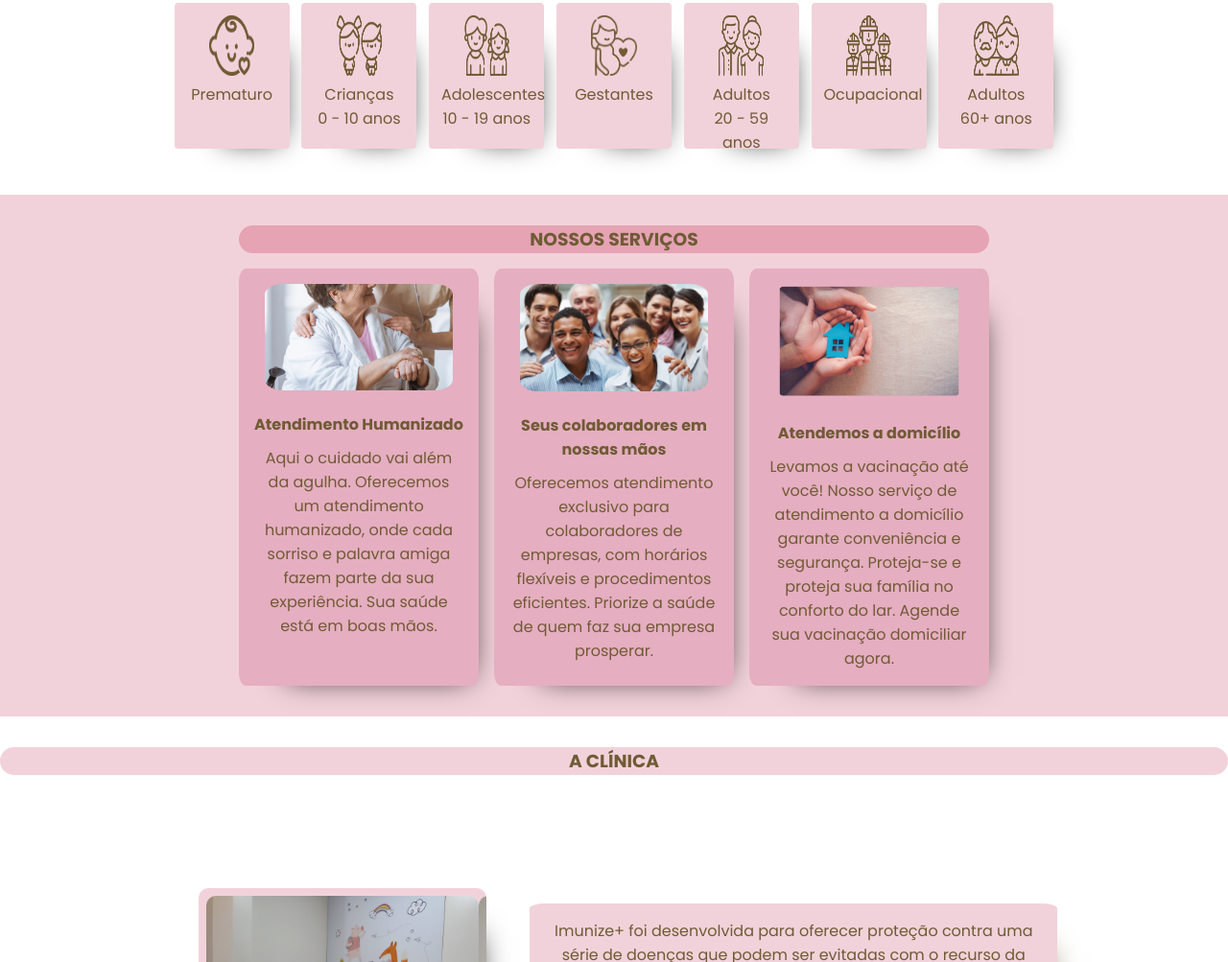
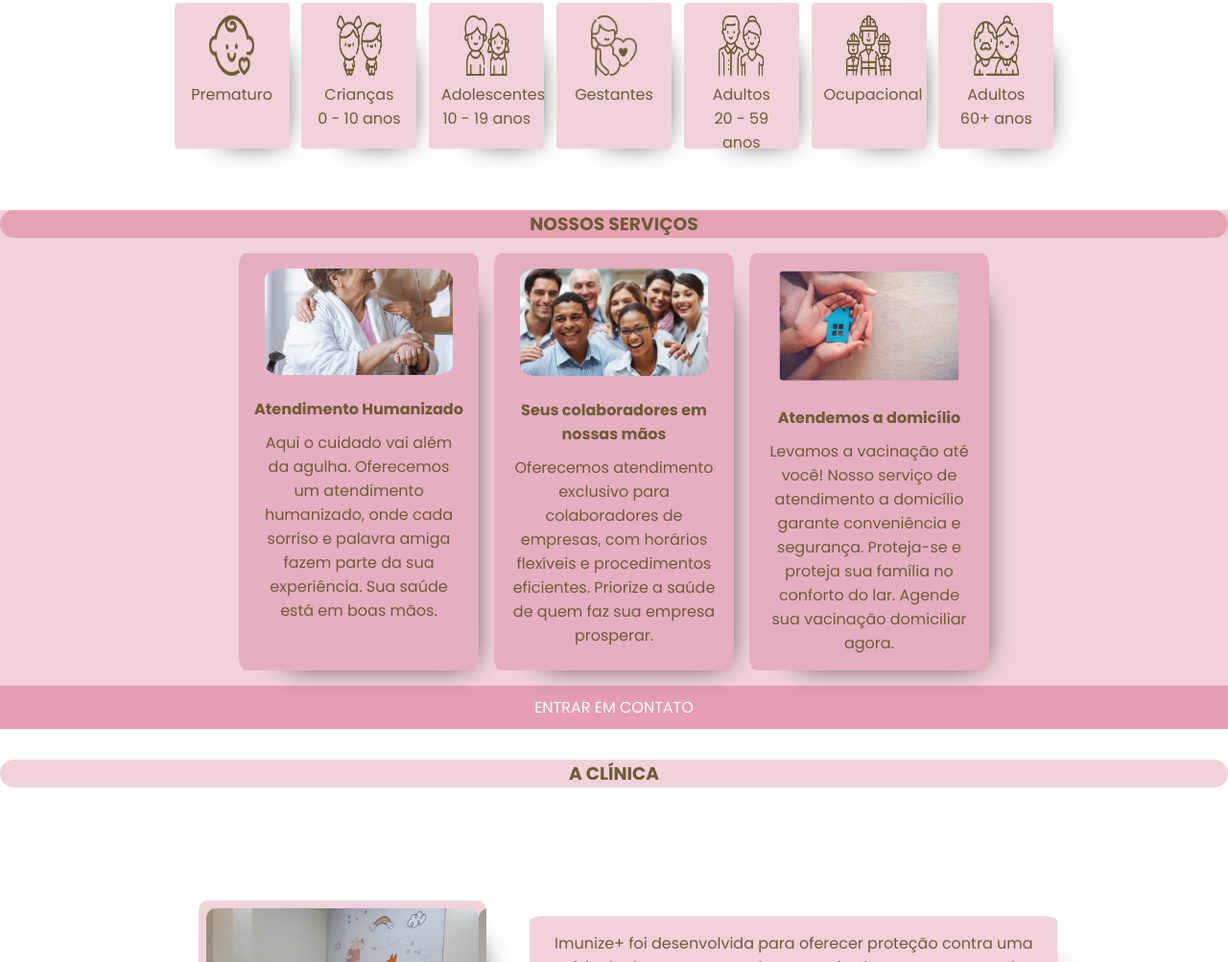
Before and after one commit to deliciodev/imunize-, a plain HTML site: page index.html in a window 1280 px wide. Shown: the part 1129-2132 px from the top of the page at 96% size. Drawn offline with nearby package versions, Linux system fonts and the light colour scheme; a script that the page names is missing.

Commit message:
botaofim

```diff
--- a/index.html
+++ b/index.html
@@ -237,6 +237,7 @@
         </div>
       </div>
     </div>
+    <a class="botaoaction" href="https://wa.me/5593991805387" target="_blanc">ENTRAR EM CONTATO</a>
   </section>
   <!--fim servicos-->
   <!--Clinica-->
--- a/styles.css
+++ b/styles.css
@@ -313,7 +313,6 @@ clip-path: circle(0% at 0 50%);
 /*servicos*/
 #servicos {
   background-color: #f2d2da;
-  display: flex;
   align-items: center;
   justify-content: center;
   width: 100vw;
@@ -321,10 +320,6 @@ clip-path: circle(0% at 0 50%);
 .servicos-container {
   margin-top: 1rem;
   margin-bottom: 1rem;
-}
-
-.actioncall{
-  margin-top: 1rem;
 }
 
 .servicos-container h3 {
@@ -366,6 +361,26 @@ clip-path: circle(0% at 0 50%);
 
 .box-cards :hover {
   scale: 1.03;
+}
+
+.botaoaction {
+  text-decoration: none;
+  color: #fff;
+  background: #e59cb4;
+  padding: 10px;
+  transition: 0.5s ease;
+}
+
+.botaoaction {
+  display: flex;
+  align-items: center;
+  justify-content: center;
+}
+
+#servicos a:hover {
+  color: #6f5b35;
+  background: #e16e94;
+  scale: 1.05;
 }
 /*fim servicos*/
 /*clinica*/
```
